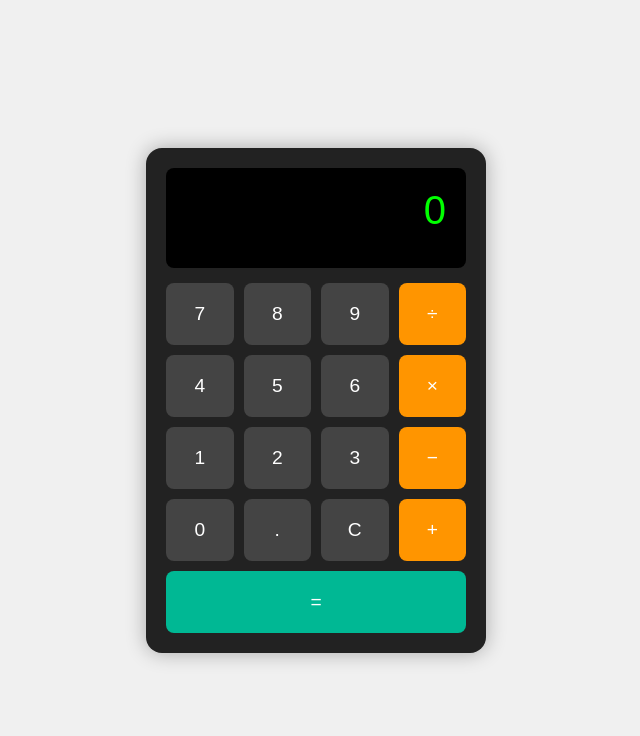
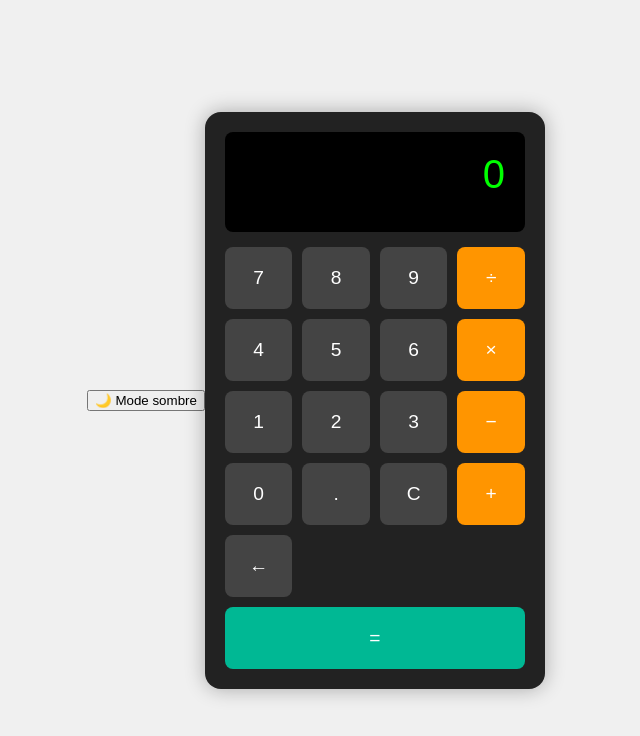
Before and after one commit to Emilie-Rose/calculatrice_js_simple, a plain HTML site: page index.html in a window 1280 px wide. Shown: the whole page, without its empty margins (324-964 px from the left). Drawn offline with Linux system fonts and the light colour scheme.

Commit message:
feat: création de la structure HTML de la calculatrice

```diff
--- a/index.html
+++ b/index.html
@@ -6,7 +6,9 @@
   <title>Calculatrice Simple</title>
   <link rel="stylesheet" href="style.css" />
 </head>
-<body>
+<body class="light">
+    <button id="theme-toggle">🌙 Mode sombre</button>
+
   <div class="calculator">
     <div class="display" id="display">0</div>
     <div class="buttons">
@@ -29,7 +31,7 @@
       <button class="btn" data-value=".">.</button>
       <button class="btn" id="clear">C</button>
       <button class="btn operator" data-value="+">+</button>
-
+      <button class="btn" id="delete">←</button>
       <button class="btn equal" id="equal">=</button>
     </div>
   </div>
```
